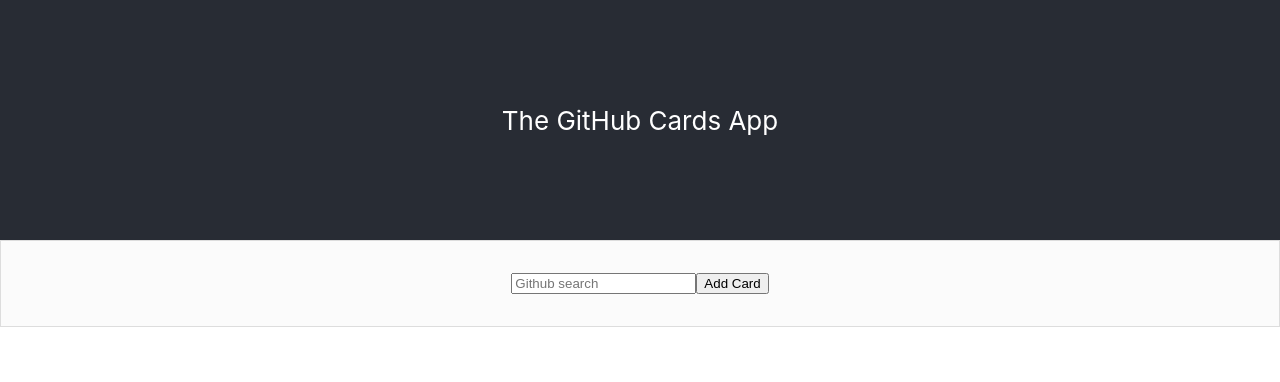
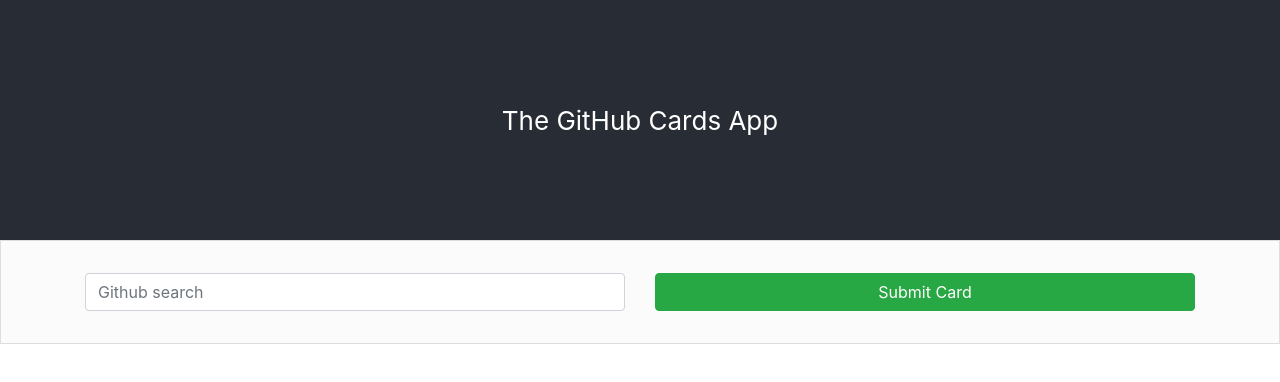
Before and after one commit to AaronGoodrum/react_basic_hook, a React (Create React App) app: page / in a window 1280 px wide. Shown: the top 382 px of the page. Built offline with nearby package versions, Linux system fonts and the light colour scheme.

Commit message:
css bootsrtrap edits

```diff
--- a/package.json
+++ b/package.json
@@ -4,9 +4,11 @@
   "private": true,
   "dependencies": {
     "axios": "^0.19.0",
+    "bootstrap": "^4.3.1",
     "react": "^16.10.2",
     "react-dom": "^16.10.2",
-    "react-scripts": "3.2.0"
+    "react-scripts": "3.2.0",
+    "reactstrap": "^8.0.1"
   },
   "scripts": {
     "start": "react-scripts start",
--- a/src/App.js
+++ b/src/App.js
@@ -1,7 +1,7 @@
 import React from "react";
 import "./App.css";
 import CardList from "./Component/CardList";
-import Form from "./Component/Form"
+import FormInput from "./Component/Form"
 
 // const testData = [
 //   {name: "Dan Abramov", avatar_url: "https://avatars0.githubusercontent.com/u/810438?v=4", company: "@facebook"},
@@ -24,7 +24,7 @@
     return (
       <div className="App">
         <header className="App-header">{this.props.title}</header>
-        <Form onSubmit={this.addNewProfile}/>
+        <FormInput onSubmit={this.addNewProfile}/>
         <CardList profiles={this.state.profiles}/>
       </div>
     );
--- a/src/Component/Form.js
+++ b/src/Component/Form.js
@@ -1,7 +1,8 @@
 import React from "react";
+import {Button, Form, Input, Container, Row, Col} from 'reactstrap';
 const axios = require('axios')
 
-class Form extends React.Component {
+class FormInput extends React.Component {
   state = {userName:''}
 
   handleSubmit = async (event) => {
@@ -18,8 +19,11 @@
 
   render() {
     return (
-      <form onSubmit={this.handleSubmit}>
-      <input
+      <Form onSubmit={this.handleSubmit}>
+      <Container>
+      <Row>
+      <Col>
+      <Input
         type="text" placeholder="Github search"
         onChange={
           event => this.setState({
@@ -27,11 +31,16 @@
           })
         }
         required>
-      </input>
-      <button>Add Card</button>
-      </form >
+      </Input>
+      </Col>
+      <Col>
+      <Button color="success" block size="md">Submit Card</Button>
+      </Col>
+      </Row>
+      </Container>
+      </Form >
     );
   }
 }
 
-export default Form;
+export default FormInput;
--- a/src/index.js
+++ b/src/index.js
@@ -1,5 +1,6 @@
 import React from 'react';
 import ReactDOM from 'react-dom';
+import 'bootstrap/dist/css/bootstrap.min.css';
 import './index.css';
 import App from './App';
 import * as serviceWorker from './serviceWorker';
```
Also changed, not shown: 1 other file (tests, documents, lock files or other folders).
